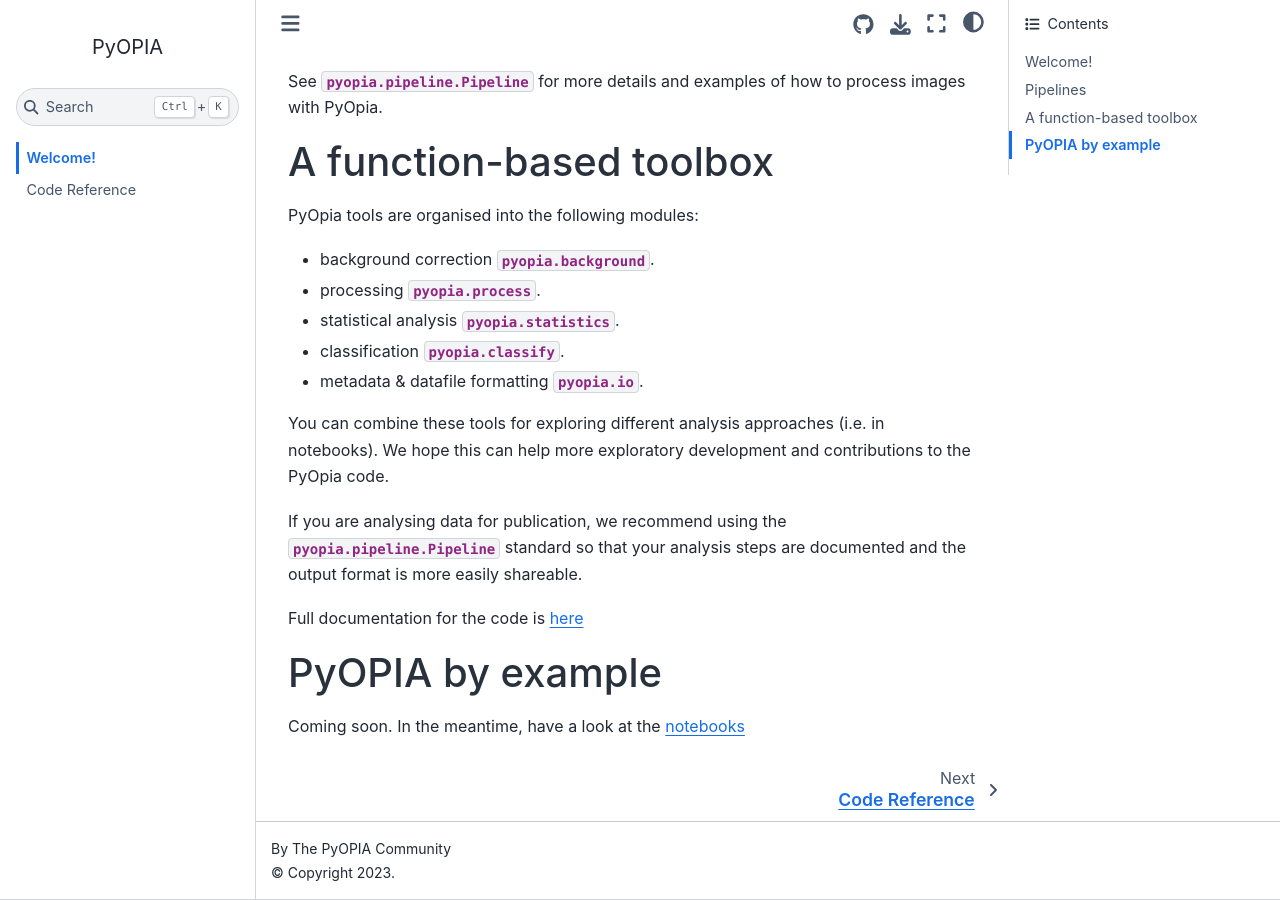
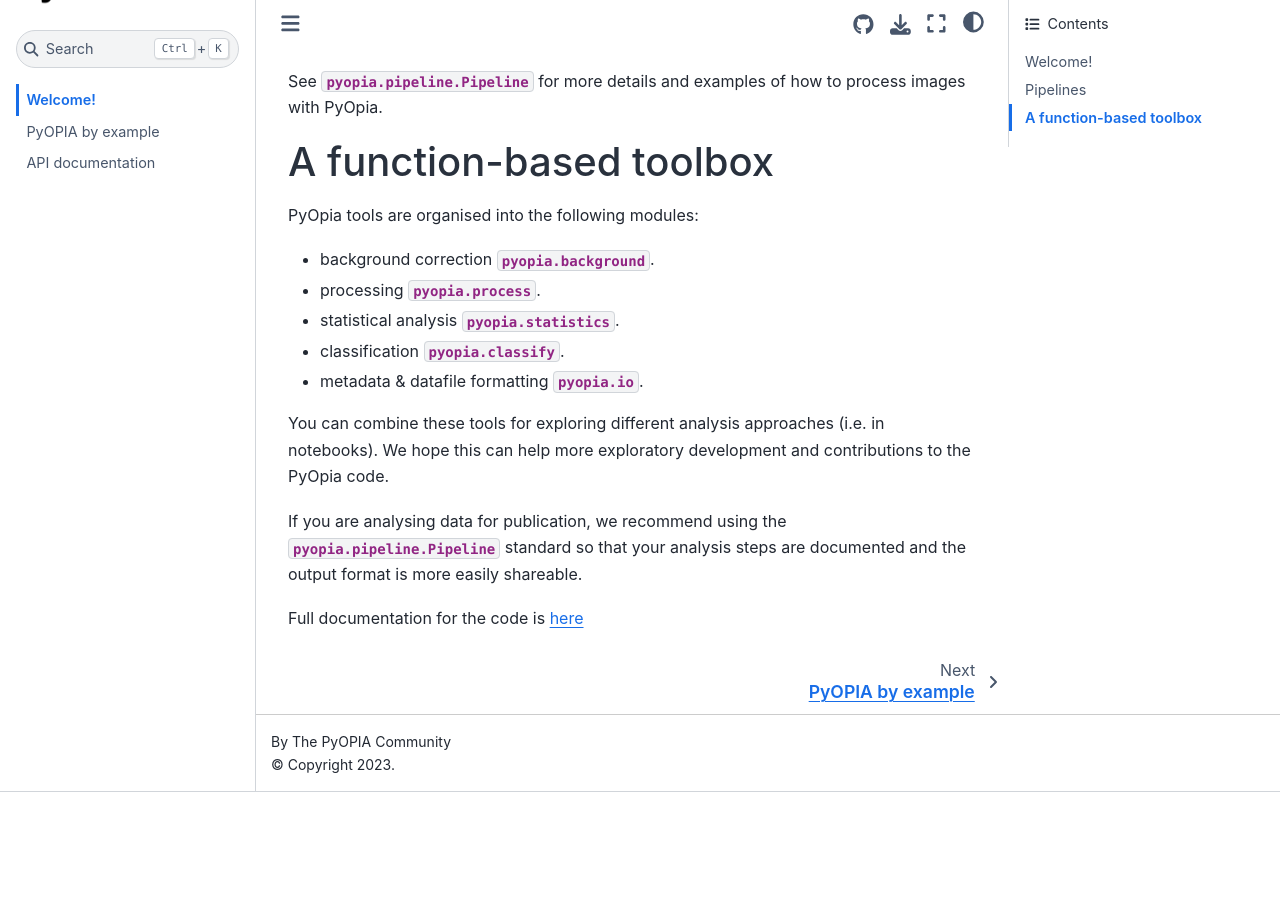
Before and after one commit to SINTEF/pyopia, a Jupyter Book: the page built from docs/intro.md, in a window 1280 px wide and 900 px high, scrolled down 565 px. Built offline with Jupyter Book 1.0.4 settings and Sphinx 7.4.7 and the Sphinx Book theme 1.1.4, drawn with Linux system fonts in a browser that asks for light colours; after the commit the page ends 1357 px from its top, so only the background shows below that.

```diff
--- a/docs/_config.yml
+++ b/docs/_config.yml
@@ -36,3 +36,6 @@ sphinx:
   extra_extensions:
   - 'sphinx.ext.autodoc'
   - 'sphinxcontrib.napoleon'
+  - 'sphinx.ext.autosummary'
+  config:
+    autosummary_generate: True
--- a/docs/_toc.yml
+++ b/docs/_toc.yml
@@ -6,4 +6,5 @@ root: intro
 
 parts:
 - chapters:
+  - file: examples
   - file: api
--- a/docs/api.rst
+++ b/docs/api.rst
@@ -1,5 +1,13 @@
-Code Reference
-=============
+API documentation
+=================
+
+.. autosummary::
+   :toctree: _autosummary
+   :recursive:
+
+   pyopia
+
+----
 
 **Content**
 
@@ -17,12 +25,13 @@ Code Reference
 * `Holo`_
 
 
-Indices and tables
-==================
+**Indices and tables**
 
 * :ref:`genindex`
 * :ref:`modindex`
 
+
+----
 
 Pipeline
 --------------
--- a/docs/conf.py
+++ b/docs/conf.py
@@ -4,10 +4,11 @@
 # re-generate this one.
 ###############################################################################
 author = 'The PyOPIA Community'
+autosummary_generate = True
 comments_config = {'hypothesis': False, 'utterances': False}
 copyright = '2022'
 exclude_patterns = ['**.ipynb_checkpoints', '.DS_Store', 'Thumbs.db', '_build']
-extensions = ['sphinx_togglebutton', 'sphinx_copybutton', 'myst_nb', 'jupyter_book', 'sphinx_thebe', 'sphinx_comments', 'sphinx_external_toc', 'sphinx.ext.intersphinx', 'sphinx_design', 'sphinx_book_theme', 'sphinx.ext.autodoc', 'sphinxcontrib.napoleon', 'sphinx_jupyterbook_latex']
+extensions = ['sphinx_togglebutton', 'sphinx_copybutton', 'myst_nb', 'jupyter_book', 'sphinx_thebe', 'sphinx_comments', 'sphinx_external_toc', 'sphinx.ext.intersphinx', 'sphinx_design', 'sphinx_book_theme', 'sphinx.ext.autodoc', 'sphinxcontrib.napoleon', 'sphinx.ext.autosummary', 'sphinx_jupyterbook_latex']
 external_toc_exclude_missing = False
 external_toc_path = '_toc.yml'
 html_baseurl = ''
--- a/docs/intro.md
+++ b/docs/intro.md
@@ -32,8 +32,3 @@ We hope this can help more exploratory development and contributions to the PyOp
 If you are analysing data for publication, we recommend using the {class}`pyopia.pipeline.Pipeline` standard so that your analysis steps are documented and the output format is more easily shareable.
 
 Full documentation for the code is [here](api)
-
-PyOPIA by example
-==================================
-
-Coming soon. In the meantime, have a look at the [notebooks](https://github.com/SINTEF/pyopia/tree/main/notebooks)
```
Also changed, not shown: docs/examples.rst (added, +11 -0 lines), docs/logo.PNG (added), 1 other file.
